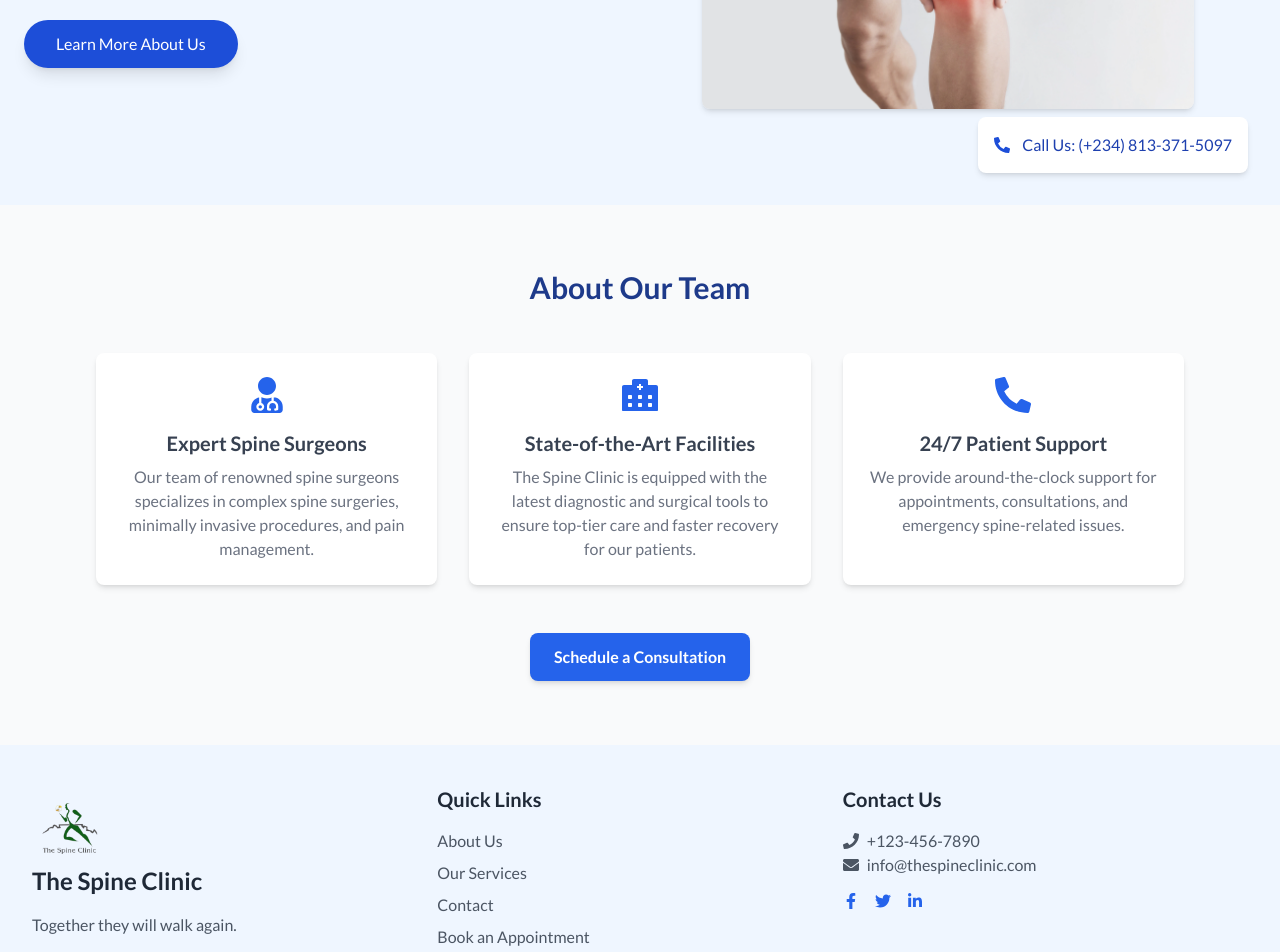
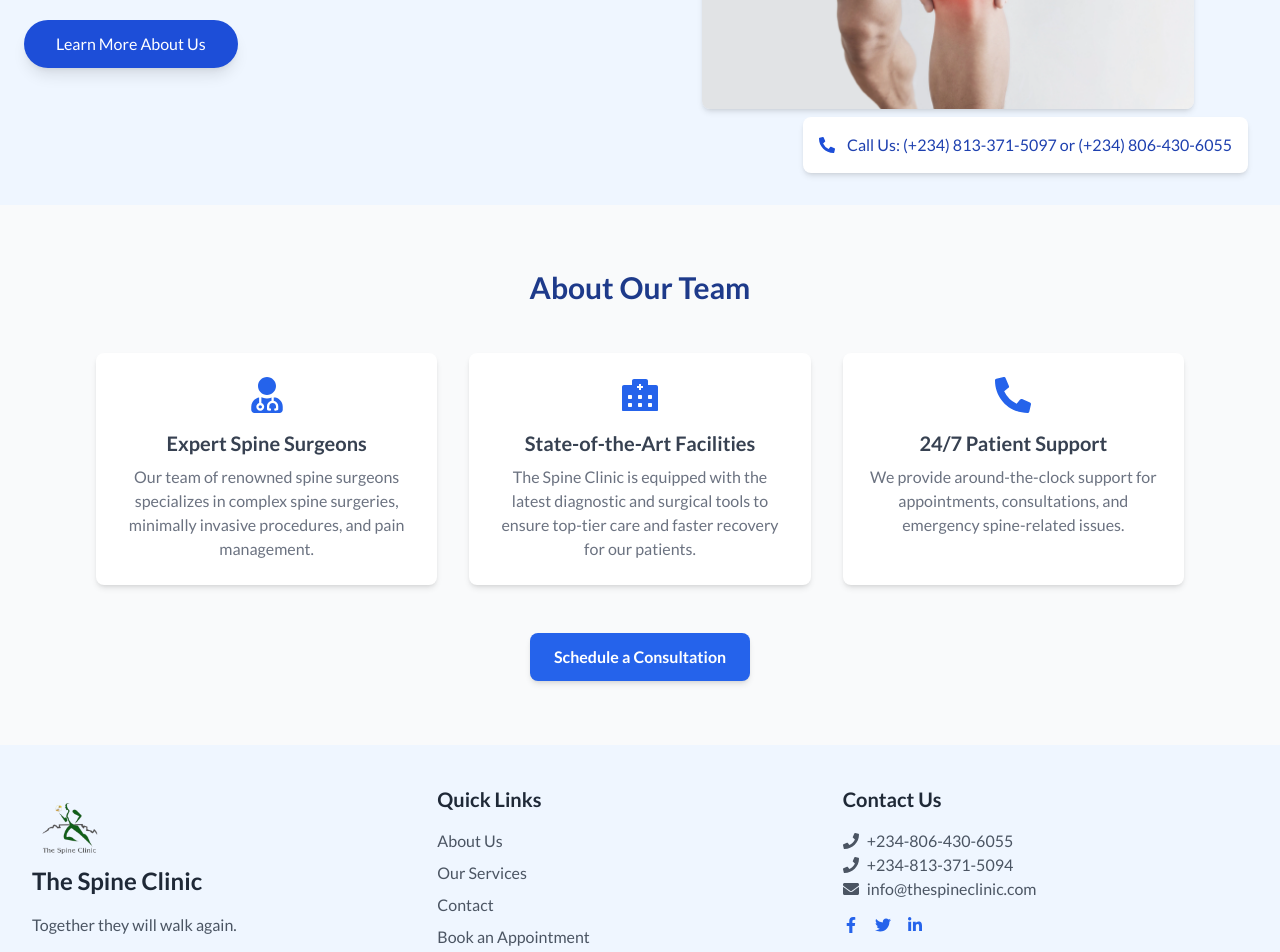
Before and after one commit to countaustin1990/The-Spine-Clinic, a React (Vite) app: page /about in a window 1280 px wide. Shown: the part 420-1372 px from the top of the page. Built offline with nearby package versions, Linux system fonts and the light colour scheme.

Commit message:
text change

```diff
--- a/src/components/Abouthero/AboutHero.jsx
+++ b/src/components/Abouthero/AboutHero.jsx
@@ -55,7 +55,7 @@ const AboutHero = () => {
       >
         <FaPhoneAlt className="text-blue-700 mr-3" />
 
-        <p className="text-blue-800 font-medium">Call Us: (+234) 813-371-5097</p>
+        <span className="text-blue-800 font-medium">Call Us: (+234) 813-371-5097 or  (+234) 806-430-6055</span>
       </motion.div>
     </section>
   );
--- a/src/components/Footer/Footer.jsx
+++ b/src/components/Footer/Footer.jsx
@@ -30,9 +30,13 @@ const Footer = () => {
           {/* Contact Information */}
           <div className="w-full md:w-1/3 mb-8">
             <h3 className="text-xl font-bold text-gray-800 mb-4">Contact Us</h3>
-            <p className="text-gray-600 flex items-center">
-              <FaPhone className="mr-2" /> +123-456-7890
-            </p>
+            <span className="text-gray-600 flex items-center">
+              <FaPhone className="mr-2" /> +234-806-430-6055
+
+            </span>
+            <span className="text-gray-600 flex items-center">
+              <FaPhone className="mr-2" />+234-813-371-5094
+            </span>
             <p className="text-gray-600 flex items-center">
               <FaEnvelope className="mr-2" /> info@thespineclinic.com
             </p>
--- a/src/pages/Contact/Contact.jsx
+++ b/src/pages/Contact/Contact.jsx
@@ -1,5 +1,5 @@
 import { useState } from 'react';
-import { FaPhoneAlt, FaEnvelope, FaMapMarkerAlt, FaFacebook, FaTwitter, FaInstagram, FaLinkedin } from 'react-icons/fa';
+import { FaPhoneAlt, FaEnvelope, FaMapMarkerAlt, FaFacebook, FaTwitter, FaInstagram, FaLinkedin, FaPhone } from 'react-icons/fa';
 import { useNavigate } from 'react-router-dom';
 import { HiOutlineArrowSmLeft } from "react-icons/hi";
 
@@ -112,7 +112,8 @@ const Contact = () => {
               <FaPhoneAlt className="text-xl text-gray-600" aria-label="Phone" />
               <div>
                 <h4 className="font-semibold text-gray-700">Phone</h4>
-                <p className="text-gray-600">+234-813-371-5097</p>
+                <span className="text-gray-600 flex items-center">+234-806-430-6055</span>
+                <span className="text-gray-600 flex items-center">+234-813-371-5094</span>
               </div>
             </div>
             <div className="flex items-center space-x-4">
```
